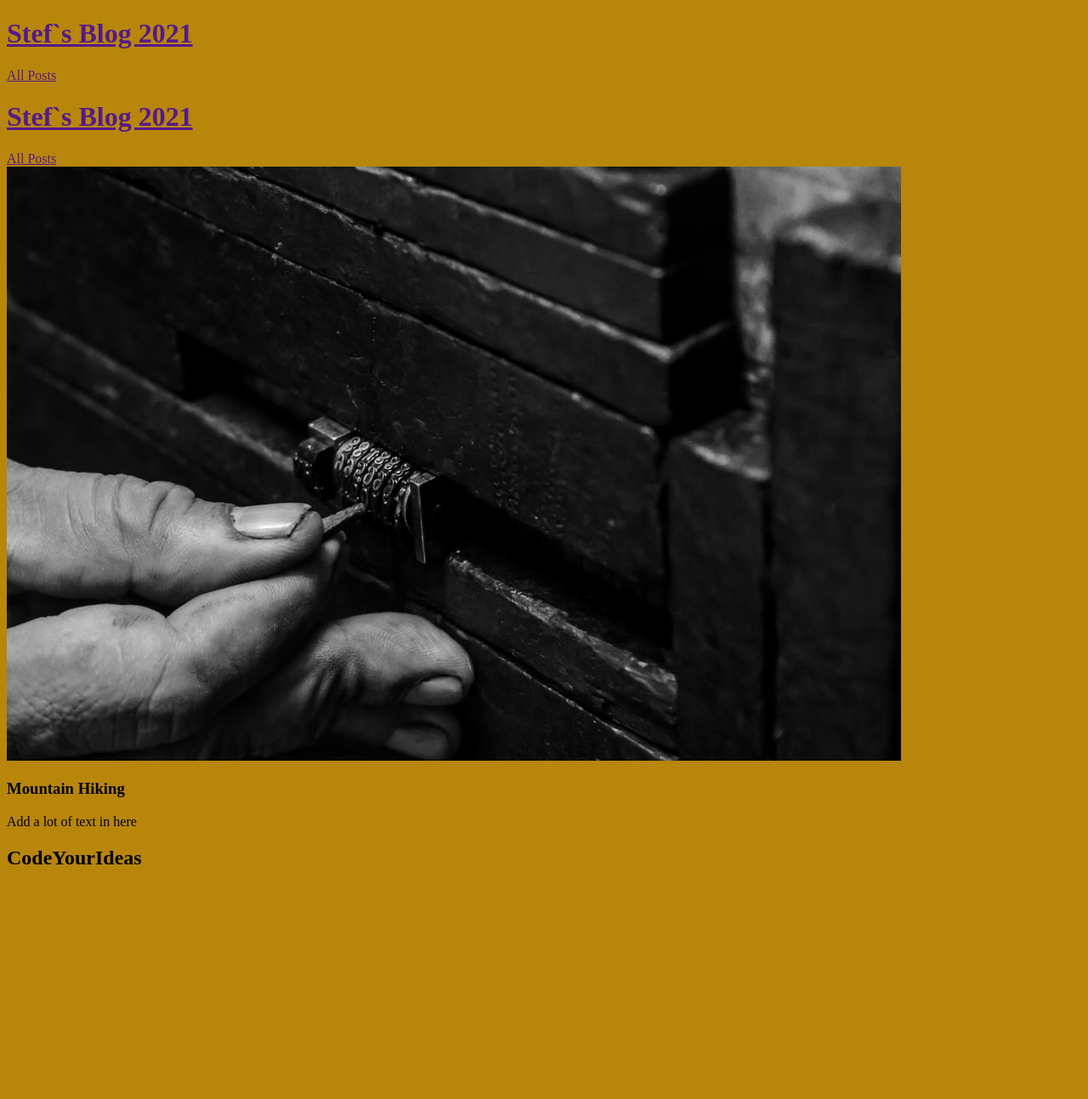
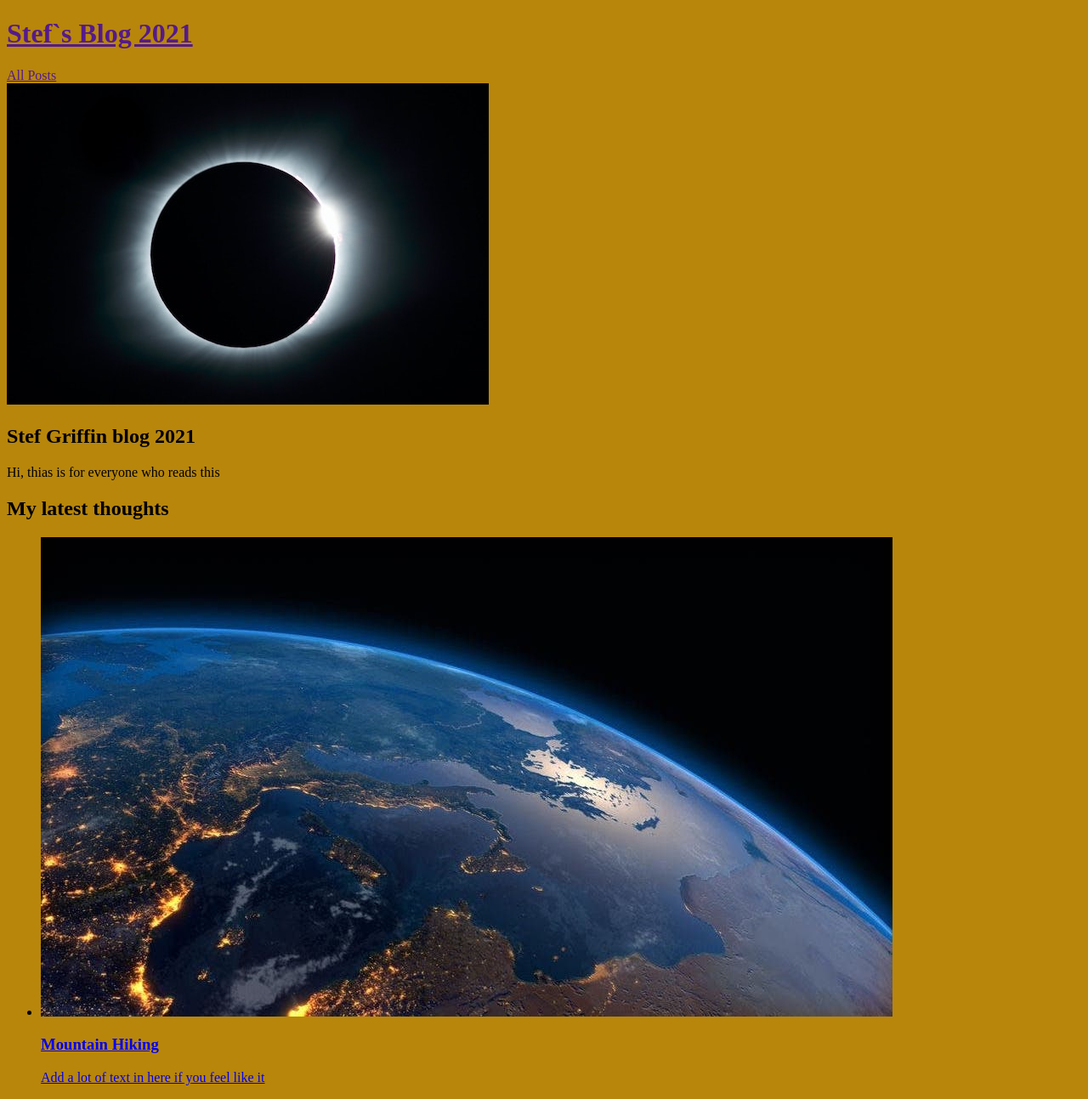
Before and after one commit to StefanGriffin/My_Site, a Django app: page / in a window 1280 px wide. Shown: the whole page at 85% size. Before the commit the page ends 1017 px from the top, so only its background shows below. Run offline with Django 3.2, Linux system fonts and the light colour scheme.

Commit message:
static files work on

```diff
--- a/blog/static/blog/index.css
+++ b/blog/static/blog/index.css
@@ -1,4 +1,4 @@
-#main-navigation a {
+#welcome {
         text-align: center;
         text-decoration: rgb(27, 114, 56);
         font-weight: bold;
--- a/blog/templates/blog/all-posts.html
+++ b/blog/templates/blog/all-posts.html
@@ -10,10 +10,9 @@
 
 
 
+{% block css_files %}
 
-{% block css_files%}
-
-<link rel="stylesheet" href="{% static 'block/index.css' %}" />
+<link rel="stylesheet" href="{% static 'blog/index.css' %}" />
 
 {% endblock %}
 
--- a/blog/templates/blog/includes/post.html
+++ b/blog/templates/blog/includes/post.html
@@ -1,10 +1,13 @@
 {% load static %}
 
 <li>
-                        <article>
-                                <a href="the best">
+        <article class="post">
+                <a href="{% url 'post-detail-page' %}">
+                        <img src="{% static "blog/images/3.jpeg" %}" alt="Mountain Hiking" />
                                 <div class='post_content'>
                                         <h3>Mountain Hiking</h3>
-                                        <p>Add a lot of text in here</p>
-                        </article>
-                </li>
+                                        <p>Add a lot of text in here if you feel like it</p>
+                                </div>
+                 </a>
+        </article>
+</li>
--- a/blog/templates/blog/index.html
+++ b/blog/templates/blog/index.html
@@ -2,10 +2,9 @@
 {% load static %}
 
 {% block title %}
+This is my blog
+{% endblock %}
 
-This is my blog
-
-{% endblock %}
 
 {% block css_files %}
          <link rel="stylesheet" href="{% static 'blog/index.css' %}">
@@ -14,31 +13,21 @@
 
 {% block content %}
 
-<header id='main-navigation'>
-        <h1><a href=''>Stef`s Blog 2021</a></h1>
-        <nav>
-                <a href=''>All Posts</a>
-        </nav>
+<section id="welcome">
+<header>
+        <img src="{% static "blog/images/2.jpeg" %}" alt="Stefan Griffin Web development" />
+        <h2>Stef Griffin blog 2021</h2>
 </header>
+        <p>Hi, thias is for everyone who reads this</p>
 
-<section id='welcome'>
-        <header>
-                <img src='{% static "blog/images/coderetro.jpeg" %}' alt='Stef Griffin />
-        </header>
 </section>
 
-<section>
-        <h2>My latest ideas</h2>
+<section id="latest-posts">
+        <h2>My latest thoughts</h2>
 
         <ul>
-                {% include "blog/includes/post.html" %}
+        {% include "blog/includes/post.html" %}
         </ul>
 </section>
 
-<section>
-        <h2>CodeYourIdeas</h2>
-</section>
-
-
-
 {% endblock %}
--- a/blog/views.py
+++ b/blog/views.py
@@ -1,7 +1,21 @@
+from datetime import date
 from django.http import request
 from django.shortcuts import render
 
 # Create your views here.
+
+post = [
+    {
+        "slug": "hike-in-the-mountains",
+        "image": "mountains.jpeg",
+        "author": "Griffin2021",
+        "date": date(2021, 7, 21),
+        "title": "Mountain Hiking",
+        "excerpt": "Add a lot of text in here if you feel like it"
+
+    }
+]
+
 
 def starting_page(request):
     return render(request, 'blog/index.html')
@@ -12,4 +26,4 @@
 
 
 def post_detail(requests):
-    pass
+    return render(requests, "blog/post-detail.html")
```
Also changed, not shown: blog/static/blog/images/1.jpeg (renamed from blog/static/blog/images/codedogreat.jpeg), blog/static/blog/images/2.jpeg (renamed from blog/static/blog/images/codeideas.jpg), blog/static/blog/images/3.jpeg (renamed from blog/static/blog/images/codeideasmain.jpg), blog/static/blog/images/4.jpeg (renamed from blog/static/blog/images/coderetro.jpeg), blog/static/blog/images/5.jpeg (added), 1 other file.
